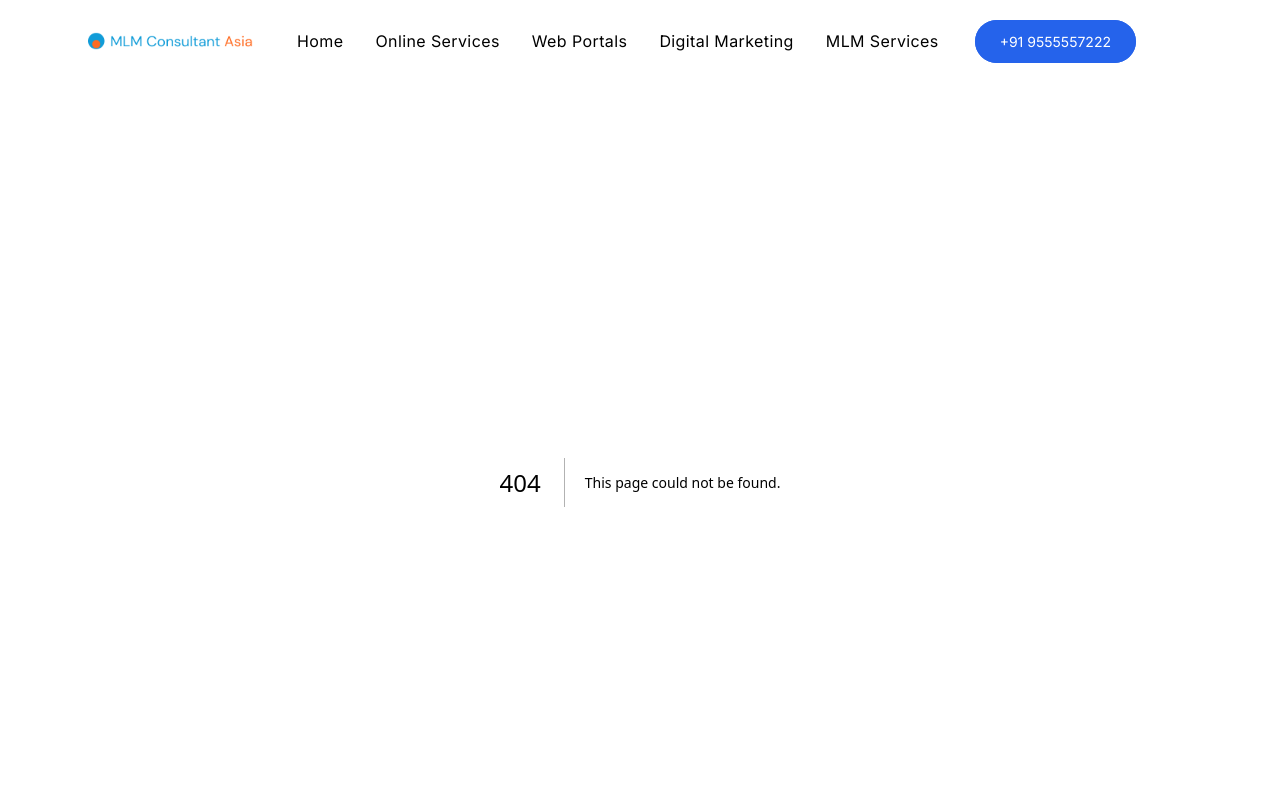
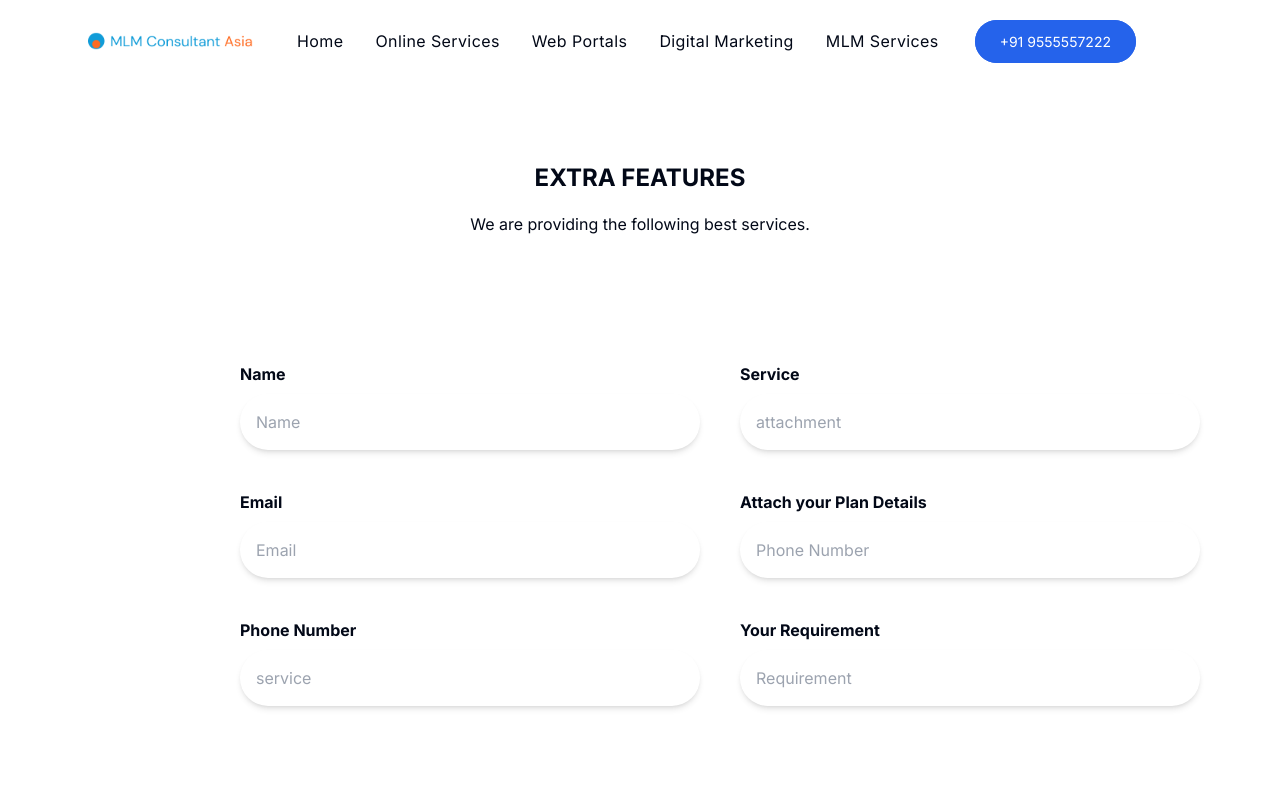
Before and after one commit to shubh0316/websitesbs, a Next.js app: page /Qoute in a window 1280 px wide. Before the commit this address had no page. Shown: the top 800 px of the page. Built offline with nearby package versions, Linux system fonts and the light colour scheme.

Commit message:
website-complete

```diff
--- a/app/HeroSection.tsx
+++ b/app/HeroSection.tsx
@@ -4,7 +4,7 @@ import { Button } from "@/components/ui/button";
 import Image from "next/image";
 import Container from "./container";
 import { useRouter } from "next/navigation";
-import GetQoute from "./GetQoute";
+import GetQoute from "./Qoute/GetQoute";
 import Link from "next/link";
 
 
@@ -20,7 +20,7 @@ const HeroSection = () => {
                    <h3 className="text-4xl leading-tight font-bold md:w-full pb-4">An agency for all your business needs.</h3>
                    <h3 className="text-md text-slate-700 md:w-full">Lorem ipsum dolor sit amet consectetur adipiscing elit dolor posuere vel venenatis eu sit massa volutpat massa rhoncus odio feugiat tellus, elit massa sed.</h3>
                    <div className="py-4">
-                   <Link href="qoute"  className="bg-blue-600 rounded-full px-5 py-2.5">Get a Quote</Link>
+                   <Link href="/Qoute"  className="bg-blue-600 rounded-full px-5 py-2.5">Get a Quote</Link>
                    </div>
              </div>
 
--- a/app/GetQoute.tsx
+++ b/app/Qoute/GetQoute.tsx
@@ -3,7 +3,7 @@ import React from "react";
 const GetQoute = () => {
   return (
     <>
-      <div id="qoute" className="my-10">
+      <div  className="my-10">
         <div className="flex flex-col text-center gap-y-5 py-10">
           <div className="text-2xl font-bold">EXTRA FEATURES</div>
           <div className="text-md font-normal leading-tight">
--- /dev/null
+++ b/app/Qoute/page.tsx
@@ -0,0 +1,12 @@
+import React from 'react'
+import GetQoute from './GetQoute'
+
+const Page = () => {
+    return (
+        <div>
+           <GetQoute />
+        </div>
+    )
+}
+
+ export default Page
--- a/app/page.tsx
+++ b/app/page.tsx
@@ -5,7 +5,7 @@ import WhatWeDoSection from './WhatWeDoSection'
 import WebsitePackagesSection from './WebsitePackagesSection'
 import HaveAnyQuestionSection from './HaveAnyQuestionSection'
 import MarqueeSection from './MarqueeSection'
-import GetQoute from './GetQoute'
+import GetQoute from './Qoute/GetQoute'
 
 
 export default function Home() {
```
